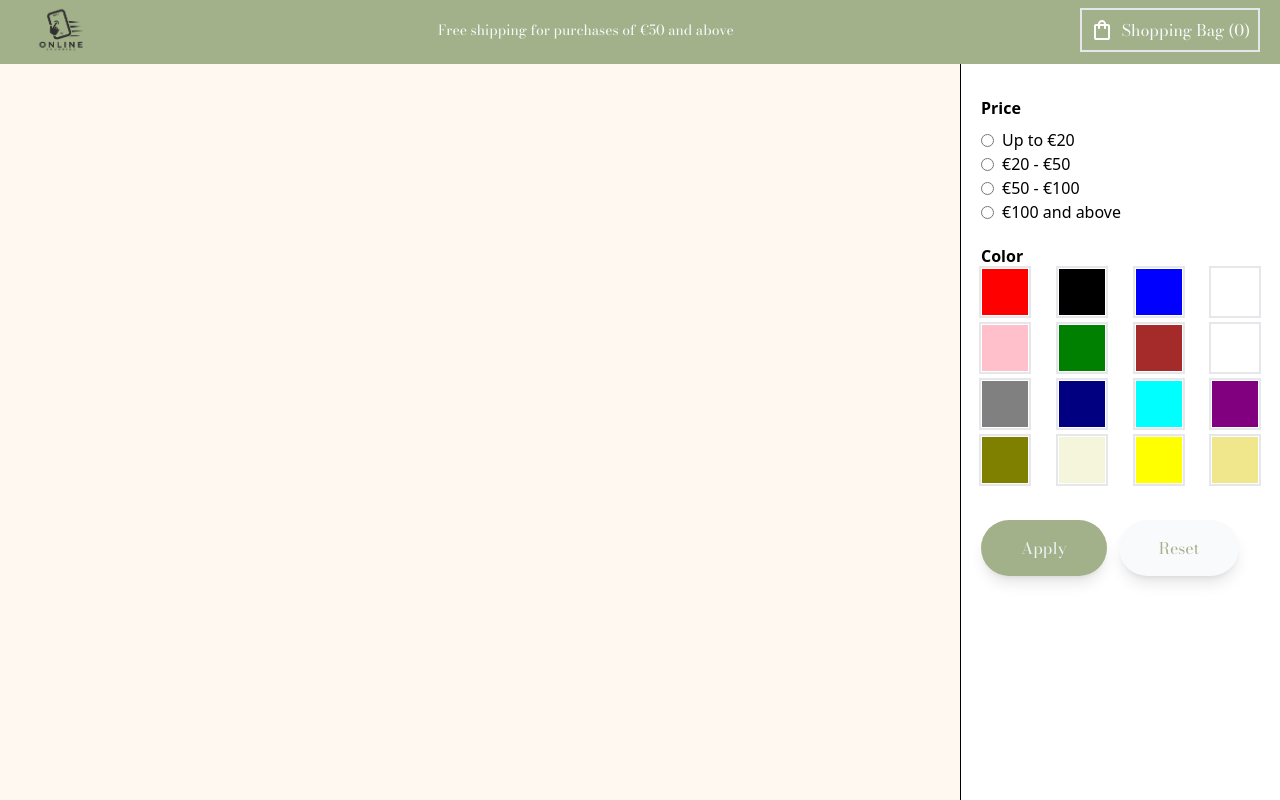
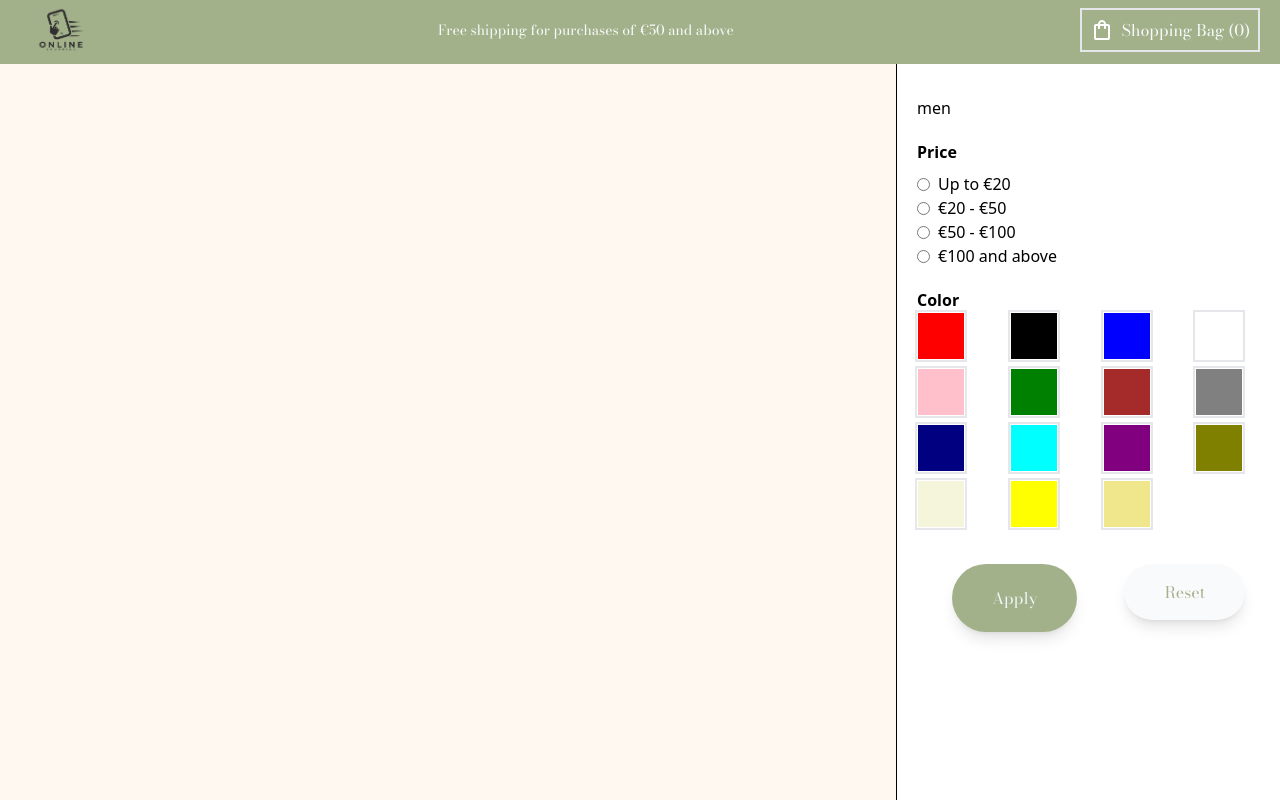
Before and after one commit to mihalisoik/fashion-e-shop-react-tailwind, a React (Vite) app: page /order in a window 1280 px wide. Built offline with nearby package versions, Linux system fonts and the light colour scheme.

Commit message:
fixxing my category components

```diff
--- /dev/null
+++ b/src/components/CategoryFilter.jsx
@@ -0,0 +1,13 @@
+import { clothes } from "../constants/clothes";
+import Subcategories from "./Subcategories";
+
+function CategoryFilter() {
+  return (
+    <div>
+      <div>men</div>
+      <div></div>
+    </div>
+  );
+}
+
+export default CategoryFilter;
--- a/src/components/ColorFilter.jsx
+++ b/src/components/ColorFilter.jsx
@@ -9,9 +9,12 @@ function ColorFilter() {
 
   const uniqueColorArray = [...new Set(flattenedColorArray)];
 
-  const colorElements = uniqueColorArray.map((color) => {
+  console.log(uniqueColorArray);
+
+  const colorElements = uniqueColorArray.map((color, index) => {
     return (
       <div
+        key={index}
         style={{ backgroundColor: color }}
         className="border-[1px] border-white outline outline-2 outline-gray-200 p-1 w-12 h-12 cursor-pointer"
       ></div>
--- a/src/components/Subcategories.jsx
+++ b/src/components/Subcategories.jsx
@@ -3,7 +3,7 @@ import { clothes } from "../constants/clothes";
 function Subcategories({ gender }) {
   const categoryArray = [];
 
-  const CategoryElements = clothes.map((item) => {
+  const categoryElements = clothes.map((item) => {
     if (item.gender === gender && !categoryArray.includes(item.category)) {
       categoryArray.push(item.category);
       return (
@@ -17,7 +17,7 @@ function Subcategories({ gender }) {
     }
   });
 
-  return <ul>{CategoryElements}</ul>;
+  return <ul>{categoryElements}</ul>;
 }
 
 export default Subcategories;
--- a/src/constants/clothes.js
+++ b/src/constants/clothes.js
@@ -90,7 +90,7 @@ export const clothes = [
     priceCents: 5499,
     gender: "female",
     category: "Dresses",
-    color: ["floral", "pink"],
+    color: "pink",
     stock: 12,
     description: "A casual dress available in floral pattern and solid pink.",
     isNew: false,
--- a/src/sections/FilterSection.jsx
+++ b/src/sections/FilterSection.jsx
@@ -1,14 +1,16 @@
 import PriceFilter from "../components/PriceFilter";
 import ColorFilter from "../components/ColorFilter";
+import CategoryFilter from "../components/CategoryFilter";
 
 function FilterSection() {
   return (
-    <div className="mt-30 fixed top-0 bottom-0 right-0 w-60 lg:w-80 border-l-[1px] border-black bg-white flex flex-col pt-24 gap-5 pl-5 overflow-y-auto">
+    <div className="mt-30 h-[100vh] w-60 fixed right-0 lg:w-96 border-l-[1px] border-black bg-white flex flex-col pt-24 gap-5 pl-5 overflow-y-auto">
+      <CategoryFilter />
       <PriceFilter />
       <ColorFilter />
-      <div className="flex flex-col lg:flex-row max-md:mr-4 gap-3 mt-4">
+      <div className="flex flex-col lg:flex-row max-md:mr-4 gap-3 mt-4 justify-evenly">
         <button className="main-button main-button-hover">Apply</button>
-        <button className="main-button text-accent bg-slate-50 hover:scale-105 hover:shadow-xl hover:bg-white">
+        <button className="main-button text-accent bg-slate-50 hover:scale-105 hover:shadow-xl hover:bg-white mb-3">
           Reset
         </button>
       </div>
--- /dev/null
+++ b/src/utils/categories.js
@@ -0,0 +1,10 @@
+import { clothes } from "../constants/clothes";
+
+const menCategoryArray = [];
+const womenCategoryArray = [];
+
+clothes.map((item) => {
+  if (item.gender === "male" && !menCategoryArray.includes(item.category)) {
+    menCategoryArray.push(item.category);
+  }
+});
```
